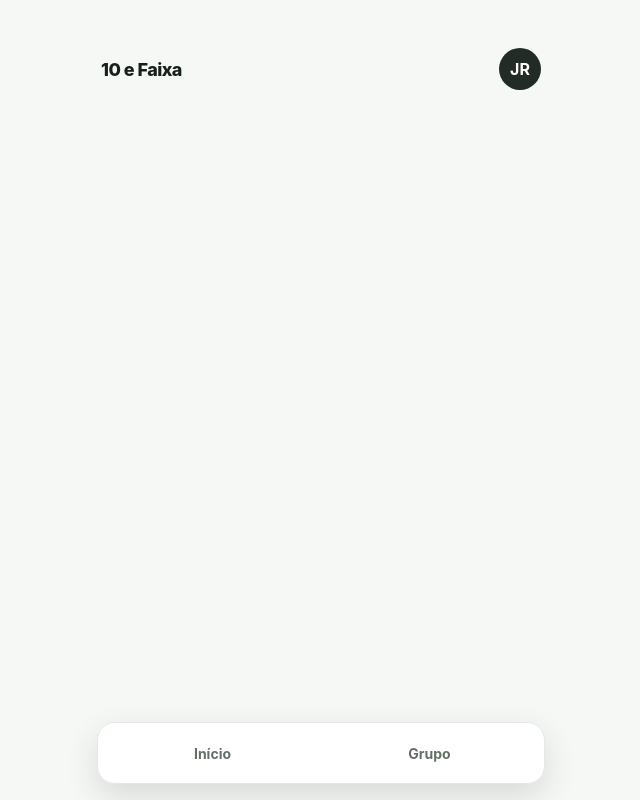
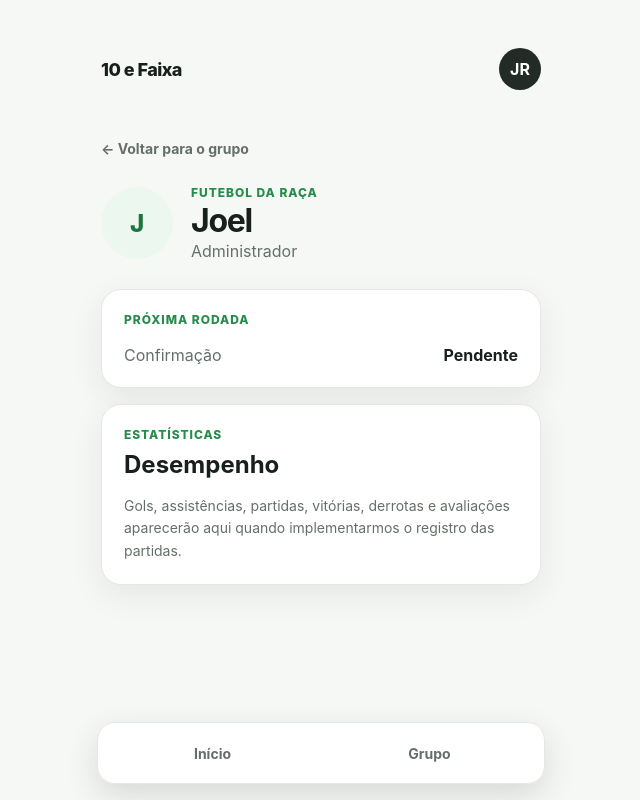
Before and after one commit to joeljuniiorr/10-e-faixa, a React (Vite) app: page /jogadores/1 in a window 1280 px wide. Shown: the whole page, without its empty margins (319-959 px from the left). Built offline with nearby package versions, Linux system fonts and the light colour scheme.

Commit message:
feat: add individual player profiles

```diff
--- a/src/App.css
+++ b/src/App.css
@@ -231,6 +231,20 @@
   border-bottom: 1px solid #edf0ed;
 }
 
+.player-link {
+  display: flex;
+  align-items: center;
+  justify-content: space-between;
+  gap: 16px;
+  width: 100%;
+  color: inherit;
+  text-decoration: none;
+}
+
+.player-link:hover .player-information strong {
+  color: #1d753d;
+}
+
 .player-item:last-child {
   border-bottom: 0;
 }
@@ -365,3 +379,92 @@
   background: #ecf8ef;
   color: #1d753d;
 }
+
+.back-link {
+  display: inline-block;
+  margin-bottom: 28px;
+  color: #647067;
+  font-size: 0.875rem;
+  font-weight: 700;
+  text-decoration: none;
+}
+
+.back-link:hover {
+  color: #1d753d;
+}
+
+.player-profile {
+  display: flex;
+  align-items: center;
+  gap: 18px;
+  margin-bottom: 28px;
+}
+
+.player-profile__avatar {
+  display: grid;
+  flex: 0 0 auto;
+  width: 72px;
+  height: 72px;
+  place-items: center;
+  border-radius: 50%;
+  background: #ecf8ef;
+  color: #1d753d;
+  font-size: 1.5rem;
+  font-weight: 800;
+}
+
+.player-profile h1 {
+  margin: 5px 0 4px;
+  font-size: 2rem;
+  line-height: 1;
+  letter-spacing: -0.04em;
+}
+
+.player-profile > div > p:last-child {
+  margin: 0;
+  color: #647067;
+}
+
+.profile-card {
+  margin-top: 16px;
+  padding: 22px;
+  border: 1px solid #e3e8e4;
+  border-radius: 20px;
+  background: #ffffff;
+  box-shadow: 0 10px 32px rgb(25 44 31 / 8%);
+}
+
+.profile-card h2 {
+  margin: 8px 0 0;
+}
+
+.profile-information-row {
+  display: flex;
+  align-items: center;
+  justify-content: space-between;
+  gap: 16px;
+  margin-top: 18px;
+}
+
+.profile-information-row span {
+  color: #647067;
+}
+
+.profile-placeholder {
+  margin: 16px 0 0;
+  color: #647067;
+  font-size: 0.875rem;
+  line-height: 1.6;
+}
+
+.empty-state {
+  padding: 32px 0;
+}
+
+.empty-state h1 {
+  margin-bottom: 8px;
+}
+
+.empty-state p {
+  color: #647067;
+}
--- a/src/App.tsx
+++ b/src/App.tsx
@@ -3,6 +3,7 @@ import { Route, Routes } from 'react-router'
 import { BottomNavigation } from './components/BottomNavigation'
 import { GroupPage } from './pages/GroupPage'
 import { HomePage } from './pages/HomePage'
+import { PlayerPage } from './pages/PlayerPage'
 import {
   initialPlayers,
   type ConfirmationStatus,
@@ -176,6 +177,11 @@ return (
         path="/grupo"
         element={<GroupPage players={players} />}
       />
+
+      <Route
+        path="/jogadores/:playerId"
+        element={<PlayerPage players={players} />}
+      />
     </Routes>
 
     <BottomNavigation />
--- a/src/components/PlayerList.tsx
+++ b/src/components/PlayerList.tsx
@@ -1,3 +1,5 @@
+import { Link } from 'react-router'
+
 import type {
   ConfirmationStatus,
   Player,
@@ -32,6 +34,10 @@ export function PlayerList({ players }: PlayerListProps) {
       <ul className="players-list">
         {players.map((player) => (
           <li className="player-item" key={player.id}>
+  <Link
+    className="player-link"
+    to={`/jogadores/${player.id}`}
+  >
     <div className="player-information">
       <span className="player-avatar">
         {player.name.charAt(0)}
@@ -53,6 +59,7 @@ export function PlayerList({ players }: PlayerListProps) {
     >
       {getConfirmationLabel(player.confirmation)}
     </span>
+  </Link>
 </li>
         ))}
       </ul>
--- /dev/null
+++ b/src/pages/PlayerPage.tsx
@@ -0,0 +1,99 @@
+import { Link, useParams } from 'react-router'
+import type { Player } from '../data/players'
+
+type PlayerPageProps = {
+  players: Player[]
+}
+
+function getConfirmationLabel(
+  confirmation: Player['confirmation'],
+) {
+  if (confirmation === 'inside') {
+    return 'Dentro'
+  }
+
+  if (confirmation === 'outside') {
+    return 'Fora'
+  }
+
+  return 'Pendente'
+}
+
+export function PlayerPage({
+  players,
+}: PlayerPageProps) {
+  const { playerId } = useParams()
+
+  const player = players.find(
+    (currentPlayer) =>
+      currentPlayer.id === Number(playerId),
+  )
+
+  if (!player) {
+    return (
+      <section className="player-page">
+        <Link className="back-link" to="/grupo">
+          ← Voltar para o grupo
+        </Link>
+
+        <div className="empty-state">
+          <h1>Jogador não encontrado</h1>
+          <p>
+            Não encontramos nenhum mensalista com esse
+            identificador.
+          </p>
+        </div>
+      </section>
+    )
+  }
+
+  return (
+    <section className="player-page">
+      <Link className="back-link" to="/grupo">
+        ← Voltar para o grupo
+      </Link>
+
+      <header className="player-profile">
+        <span className="player-profile__avatar">
+          {player.name.charAt(0)}
+        </span>
+
+        <div>
+          <p className="eyebrow">Futebol da Raça</p>
+          <h1>{player.name}</h1>
+
+          <p>
+            {player.role === 'admin'
+              ? 'Administrador'
+              : 'Mensalista'}
+          </p>
+        </div>
+      </header>
+
+      <section className="profile-card">
+        <p className="eyebrow">Próxima rodada</p>
+
+        <div className="profile-information-row">
+          <span>Confirmação</span>
+
+          <strong>
+            {getConfirmationLabel(
+              player.confirmation,
+            )}
+          </strong>
+        </div>
+      </section>
+
+      <section className="profile-card">
+        <p className="eyebrow">Estatísticas</p>
+        <h2>Desempenho</h2>
+
+        <p className="profile-placeholder">
+          Gols, assistências, partidas, vitórias,
+          derrotas e avaliações aparecerão aqui quando
+          implementarmos o registro das partidas.
+        </p>
+      </section>
+    </section>
+  )
+}
```
Lines whose indentation alone changed are shown as unchanged.
